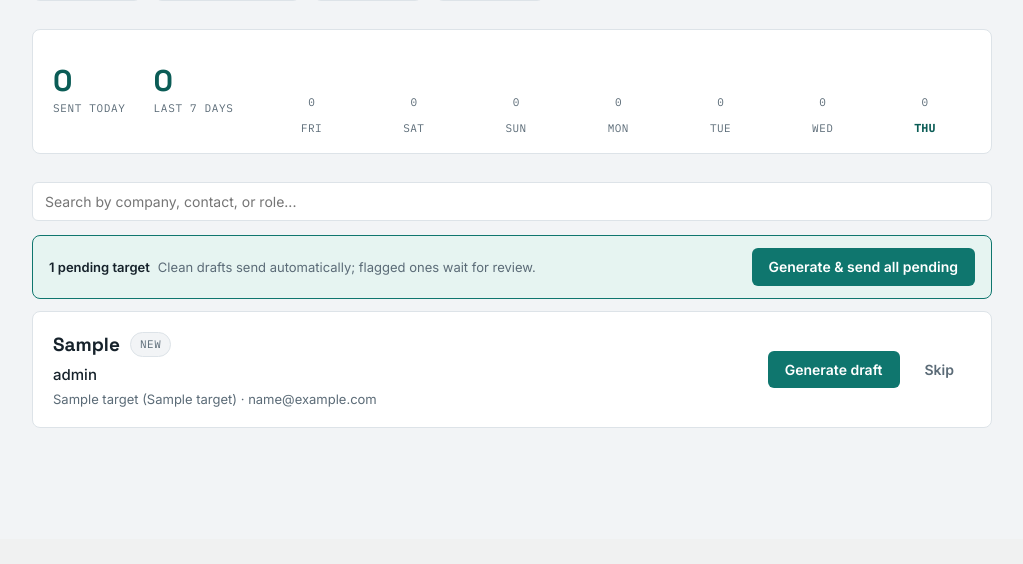
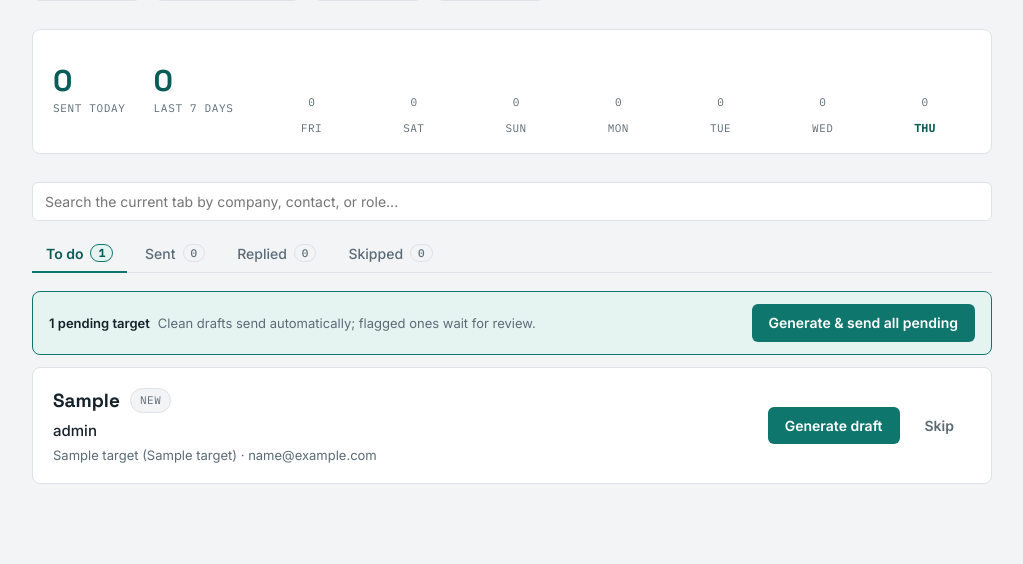
Before and after one commit to ishizzz/OutBox, a Flask app: page / in a window 1280 px wide. Shown: the part 261-825 px from the top of the page, without its empty margins (128-1151 px from the left). Before the commit the page ends 689 px from the top, so only its background shows below. Run offline with Flask 3, Linux system fonts and the light colour scheme; tables that the repository leaves empty hold one stand-in row (values such as "Sample post").

Commit message:
Split pipeline into To do / Sent / Replied / Skipped tabs

```diff
--- a/app.py
+++ b/app.py
@@ -25,16 +25,16 @@ app.secret_key = "local-only-tool"
 db.init_db()
 
 
-def _group_history(items):
-    """Bucket sent/replied targets by their LOCAL send date, most recent first."""
+def _group_history(items, date_field="sent_at"):
+    """Bucket targets by their LOCAL date (sent_at or replied_at), newest first."""
     today = datetime.now().date()
     buckets = {}
     for t in items:
-        sent_at = t.get("sent_at")
+        stamp = t.get(date_field)
         dt = None
-        if sent_at:
+        if stamp:
             try:
-                dt = datetime.fromisoformat(sent_at).replace(tzinfo=timezone.utc).astimezone()
+                dt = datetime.fromisoformat(stamp).replace(tzinfo=timezone.utc).astimezone()
             except (TypeError, ValueError):
                 dt = None
         buckets.setdefault(dt.date() if dt else None, []).append((t, dt))
@@ -66,12 +66,26 @@ def index():
     follow_ups = sum(1 for t in targets if t["needs_follow_up"])
     pending = [t for t in targets if t["status"] in ("drafted", "new")]
     skipped = [t for t in targets if t["status"] == "skipped"]
-    history_groups = _group_history(
-        [t for t in targets if t["status"] in ("sent", "replied")])
+    sent_groups = _group_history([t for t in targets if t["status"] == "sent"])
+    replied_groups = _group_history(
+        [t for t in targets if t["status"] == "replied"], date_field="replied_at")
     activity = db.sent_activity(7)
+    # Open on the first tab that actually has something in it, so the page is
+    # never blank just because there's nothing left "to do".
+    if pending:
+        default_tab = "todo"
+    elif sent_groups:
+        default_tab = "sent"
+    elif replied_groups:
+        default_tab = "replied"
+    elif skipped:
+        default_tab = "skipped"
+    else:
+        default_tab = "todo"
     return render_template("index.html", targets=targets, counts=counts,
                            follow_ups=follow_ups, pending=pending, skipped=skipped,
-                           history_groups=history_groups, activity=activity)
+                           sent_groups=sent_groups, replied_groups=replied_groups,
+                           activity=activity, default_tab=default_tab)
 
 
 @app.route("/targets/new", methods=["GET", "POST"])
--- a/static/style.css
+++ b/static/style.css
@@ -179,6 +179,29 @@ main { max-width: 1000px; margin: 0 auto; padding: 24px 20px 80px; }
 .search-input:focus { outline: 2px solid var(--go); outline-offset: 1px; border-color: var(--go); }
 .no-results { color: var(--ink-soft); text-align: center; padding: 24px; }
 
+/* tabs */
+.tabs {
+  display: flex; gap: 4px; flex-wrap: wrap;
+  border-bottom: 1px solid var(--line); margin-bottom: 18px;
+}
+.tab-btn {
+  font-family: var(--body); font-size: 14px; font-weight: 500; cursor: pointer;
+  color: var(--ink-soft); background: none; border: none;
+  padding: 9px 14px; margin-bottom: -1px;
+  border-bottom: 2px solid transparent;
+  display: inline-flex; align-items: center; gap: 7px;
+}
+.tab-btn:hover { color: var(--ink); }
+.tab-btn.active { color: var(--go-deep); border-bottom-color: var(--go); font-weight: 700; }
+.tab-count {
+  font-family: var(--mono); font-size: 11px; color: var(--ink-soft);
+  background: var(--paper); border: 1px solid var(--line);
+  border-radius: 999px; padding: 1px 7px; letter-spacing: 0;
+}
+.tab-btn.active .tab-count { color: var(--go-deep); border-color: var(--go); background: var(--ok-bg); }
+.tab-panel[hidden] { display: none; }
+.tab-empty { color: var(--ink-soft); text-align: center; padding: 32px 24px; }
+
 /* bulk send bar */
 .bulk-bar {
   display: flex; justify-content: space-between; align-items: center; flex-wrap: wrap; gap: 10px;
--- a/templates/index.html
+++ b/templates/index.html
@@ -104,11 +104,27 @@
 {% if targets %}
 <section class="toolbar">
   <input type="search" id="target-search" class="search-input"
-         placeholder="Search by company, contact, or role..."
+         placeholder="Search the current tab by company, contact, or role..."
          oninput="filterTargets(this.value)">
 </section>
 
-{# ---------- Needs action: drafted + new ---------- #}
+<nav class="tabs" role="tablist">
+  <button type="button" class="tab-btn{{ ' active' if default_tab == 'todo' }}" data-tab="todo" onclick="switchTab('todo')">
+    To do <span class="tab-count">{{ counts.get('new', 0) + counts.get('drafted', 0) }}</span>
+  </button>
+  <button type="button" class="tab-btn{{ ' active' if default_tab == 'sent' }}" data-tab="sent" onclick="switchTab('sent')">
+    Sent <span class="tab-count">{{ counts.get('sent', 0) }}</span>
+  </button>
+  <button type="button" class="tab-btn{{ ' active' if default_tab == 'replied' }}" data-tab="replied" onclick="switchTab('replied')">
+    Replied <span class="tab-count">{{ counts.get('replied', 0) }}</span>
+  </button>
+  <button type="button" class="tab-btn{{ ' active' if default_tab == 'skipped' }}" data-tab="skipped" onclick="switchTab('skipped')">
+    Skipped <span class="tab-count">{{ skipped | length }}</span>
+  </button>
+</nav>
+
+{# ---------- Tab: To do (drafted + new) ---------- #}
+<div class="tab-panel" data-tab="todo" {% if default_tab != 'todo' %}hidden{% endif %}>
   {% if pending %}
     {% if counts.get('new', 0) %}
     <form method="post" action="{{ url_for('process_all') }}"
@@ -139,29 +155,53 @@
         {% for t in pending %}{{ card(t, bulk=True) }}{% endfor %}
       </div>
     </form>
+  {% else %}
+    <p class="tab-empty">Nothing to do — all caught up. Import a CSV or add a target to get started.</p>
   {% endif %}
+  <p class="no-results" hidden>No targets match your search.</p>
+</div>
 
-{# ---------- Sent history, grouped by date ---------- #}
-{% for g in history_groups %}
+{# ---------- Tab: Sent, grouped by send date ---------- #}
+<div class="tab-panel" data-tab="sent" {% if default_tab != 'sent' %}hidden{% endif %}>
+  {% for g in sent_groups %}
   <section class="date-group">
     <h3 class="date-header">{{ g.label }} <span class="date-count">{{ g.count }}</span></h3>
     <div class="target-list">
       {% for t in g.targets %}{{ card(t, bulk=False) }}{% endfor %}
     </div>
   </section>
+  {% else %}
+  <p class="tab-empty">No emails sent yet.</p>
   {% endfor %}
+  <p class="no-results" hidden>No targets match your search.</p>
+</div>
 
-{# ---------- Skipped ---------- #}
+{# ---------- Tab: Replied, grouped by reply date ---------- #}
+<div class="tab-panel" data-tab="replied" {% if default_tab != 'replied' %}hidden{% endif %}>
+  {% for g in replied_groups %}
+  <section class="date-group">
+    <h3 class="date-header">{{ g.label }} <span class="date-count">{{ g.count }}</span></h3>
+    <div class="target-list">
+      {% for t in g.targets %}{{ card(t, bulk=False) }}{% endfor %}
+    </div>
+  </section>
+  {% else %}
+  <p class="tab-empty">No replies yet. When someone responds, mark them replied from the Sent tab.</p>
+  {% endfor %}
+  <p class="no-results" hidden>No targets match your search.</p>
+</div>
+
+{# ---------- Tab: Skipped ---------- #}
+<div class="tab-panel" data-tab="skipped" {% if default_tab != 'skipped' %}hidden{% endif %}>
   {% if skipped %}
-<details class="date-group skipped-group">
-  <summary class="date-header">Skipped <span class="date-count">{{ skipped | length }}</span></summary>
   <div class="target-list">
     {% for t in skipped %}{{ card(t, bulk=False) }}{% endfor %}
   </div>
-</details>
+  {% else %}
+  <p class="tab-empty">Nothing skipped.</p>
   {% endif %}
-
-<p class="no-results" id="no-results" hidden>No targets match your search.</p>
+  <p class="no-results" hidden>No targets match your search.</p>
+</div>
 
 {% else %}
 <section class="empty">
@@ -172,21 +212,39 @@
 {% endif %}
 
 <script>
+let activeTab = '{{ default_tab }}';
+
+function switchTab(tab) {
+  activeTab = tab;
+  document.querySelectorAll('.tab-btn').forEach(b => {
+    b.classList.toggle('active', b.dataset.tab === tab);
+  });
+  document.querySelectorAll('.tab-panel').forEach(p => {
+    p.hidden = p.dataset.tab !== tab;
+  });
+  // Re-apply the current search within the newly shown tab.
+  const search = document.getElementById('target-search');
+  filterTargets(search ? search.value : '');
+}
+
 function filterTargets(query) {
   const q = query.trim().toLowerCase();
-  const cards = document.querySelectorAll('.target-card');
+  const panel = document.querySelector('.tab-panel[data-tab="' + activeTab + '"]');
+  if (!panel) return;
+  const cards = panel.querySelectorAll('.target-card');
   let visible = 0;
   cards.forEach(card => {
     const match = !q || card.dataset.search.includes(q);
     card.hidden = !match;
     if (match) visible++;
   });
-  // Hide any date/skipped group whose cards are all filtered out.
-  document.querySelectorAll('.date-group').forEach(group => {
+  // Hide any date group in this tab whose cards are all filtered out.
+  panel.querySelectorAll('.date-group').forEach(group => {
     group.hidden = !group.querySelector('.target-card:not([hidden])');
   });
-  const noResults = document.getElementById('no-results');
-  if (noResults) noResults.hidden = visible !== 0;
+  // "No results" only when there ARE cards but the search hid them all.
+  const noResults = panel.querySelector('.no-results');
+  if (noResults) noResults.hidden = !(cards.length && visible === 0);
 }
 
 function toggleAll(state) {
```
Lines whose indentation alone changed are shown as unchanged.
